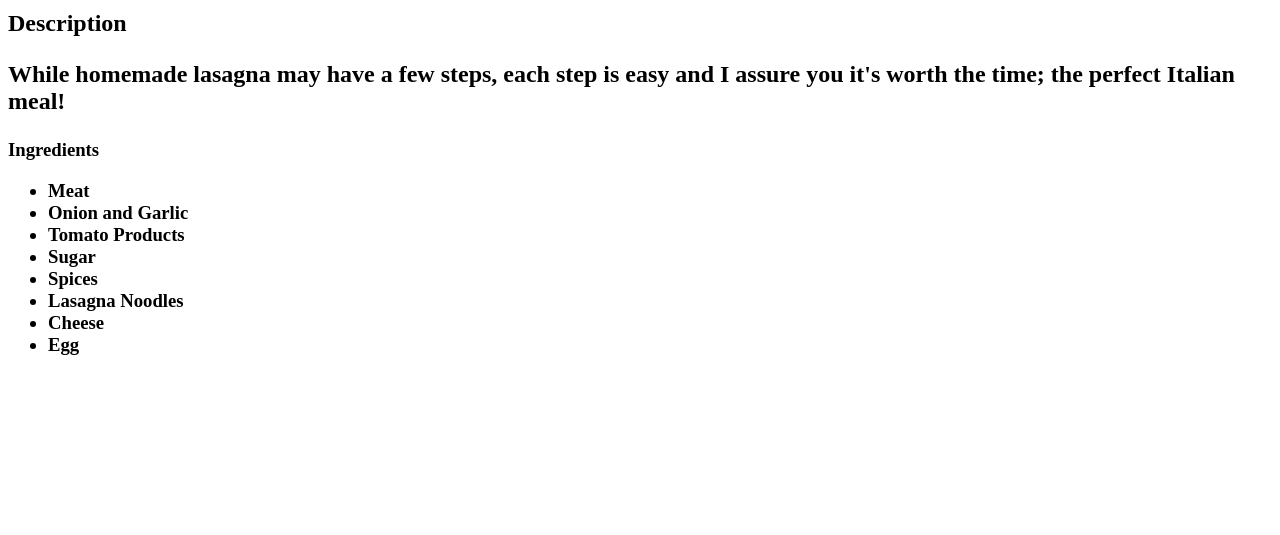
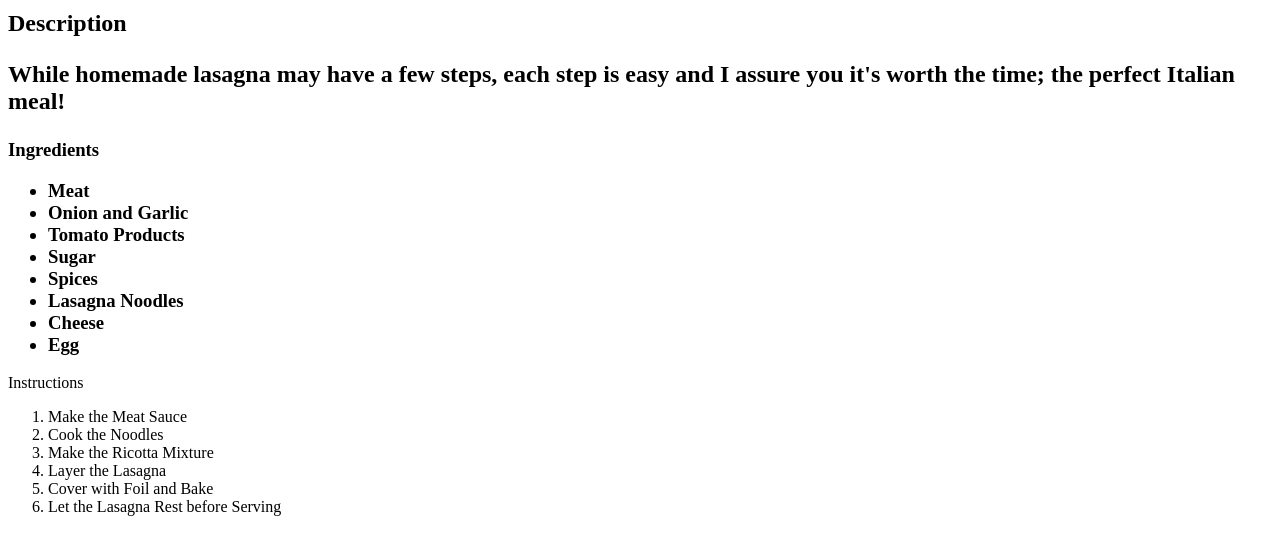
Before and after one commit to strawberryaffinity/odin-recipes, a plain HTML site: page recipes/lasagna.html in a window 1280 px wide. Shown: the part 402-937 px from the top of the page. Before the commit the page ends 800 px from the top, so only its background shows below. Drawn offline with Linux system fonts and the light colour scheme.

Commit message:
Add instructions to lasagna.html

```diff
--- a/recipes/lasagna.html
+++ b/recipes/lasagna.html
@@ -25,7 +25,15 @@
                 <li>Cheese</li>
                 <li>Egg</li>
             </ul>
-        </h3>
+        </h3><p>Instructions</p>
+            <ol>
+                <li>Make the Meat Sauce</li>
+                <li>Cook the Noodles</li>
+                <li>Make the Ricotta Mixture</li>
+                <li>Layer the Lasagna</li>
+                <li>Cover with Foil and Bake</li>
+                <li>Let the Lasagna Rest before Serving</li>
+            </ol>
 
         <h3>
 
```
